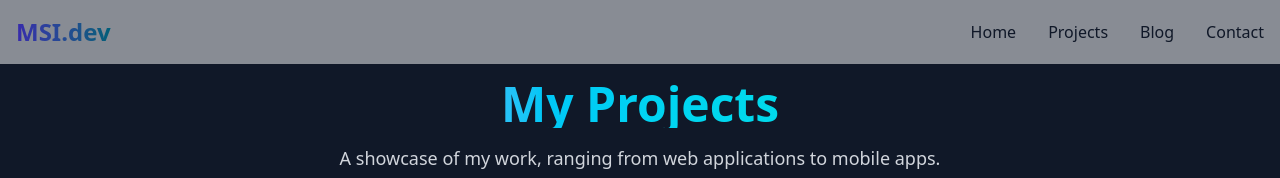
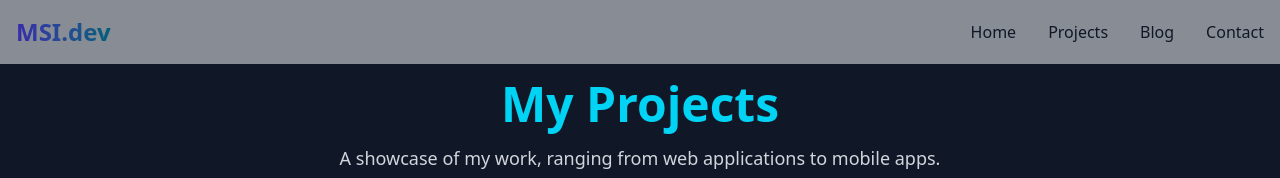
Before and after one commit to msani01/msi.dev, a Next.js app: page /projectsPage in a window 1280 px wide. Shown: the top 178 px of the page. Built offline with nearby package versions, Linux system fonts and the light colour scheme.

Commit message:
the view projects route on about section

```diff
--- a/app/projectsPage/page.jsx
+++ b/app/projectsPage/page.jsx
@@ -42,8 +42,7 @@ export default function ProjectsPage() {
           initial={{ opacity: 0, y: -30 }}
           animate={{ opacity: 1, y: 0 }}
           transition={{ duration: 0.6 }}
-          className="text-4xl sm:text-5xl font-extrabold text-center bg-gradient-to-r from-indigo-400
-          via-cyan-400 to-teal-300 bg-clip-text text-transparent"
+          className="text-4xl sm:text-5xl font-extrabold text-center text-cyan-400 "
         >
           My Projects
         </motion.h1>
@@ -86,7 +85,7 @@ export default function ProjectsPage() {
                 </h3>
                 <p className="text-gray-300 text-sm mb-4">{project.description}</p>
 
-                {/* tech stack */}
+                {/* tech */}
                 <div className="flex flex-wrap gap-2 mb-4">
                   {project.tech.map((tech, i) => (
                     <span
--- a/components/About.jsx
+++ b/components/About.jsx
@@ -89,10 +89,10 @@ export default function About() {
               "Next.js",
               "Tailwind CSS",
               "JavaScript",
-              "React Native",
+              "React Native ",
               "Firebase",
-              "Android Dev",
-              "iOS Dev",
+              "Android Dev ",
+              "iOS Dev ",
             ].map((skill, index) => (
               <motion.span
                 key={index}
@@ -111,7 +111,7 @@ export default function About() {
         {/* cta Button */}
         <div className="mt-10">
           <Link
-            href="/projects"
+            href="/projectsPage"
             className="px-6 py-3 rounded-full bg-gradient-to-r from-indigo-500 to-cyan-500
             hover:opacity-90 text-white font-medium transition"
           >
```
